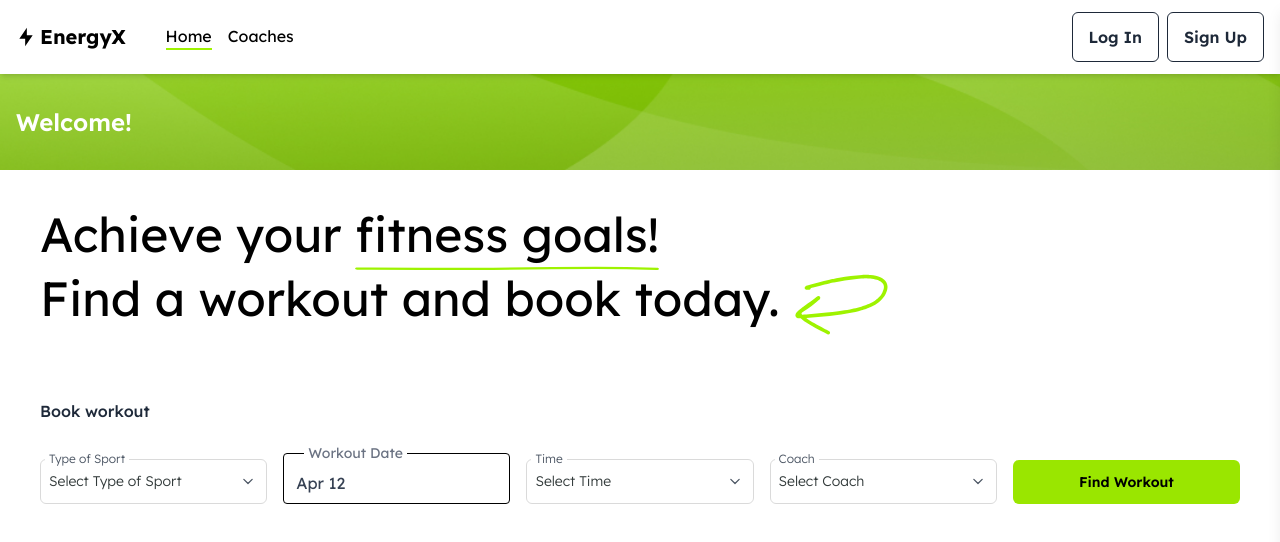
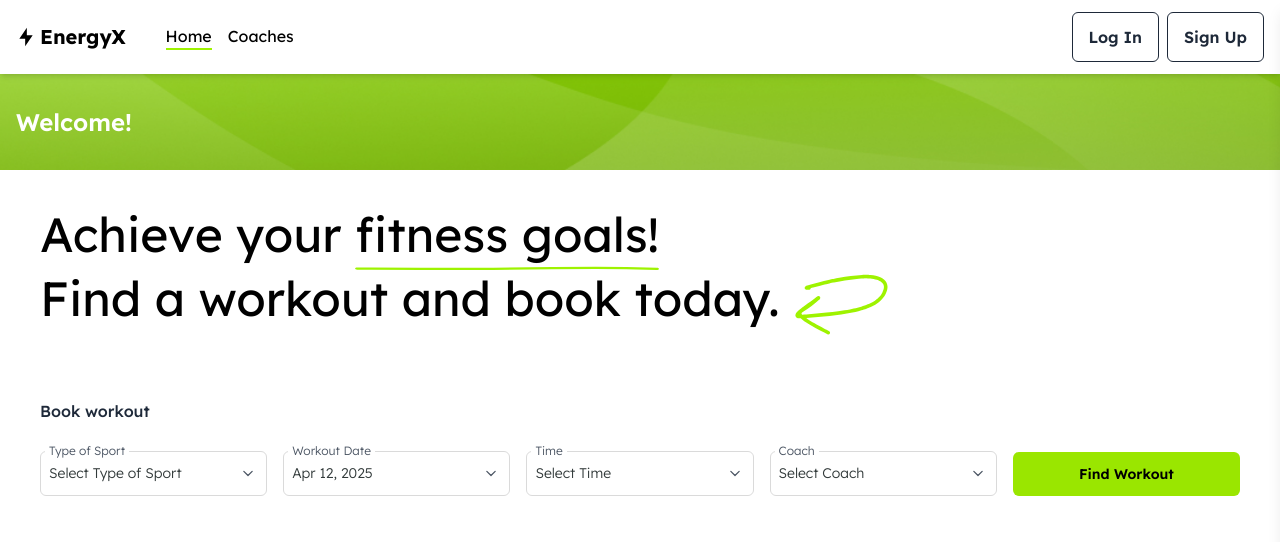
Before and after one commit to Saakshi0612/gym-app, a React (Vite) app in the folder frontend/gym-frontend-app/: page / in a window 1280 px wide. Shown: the top 542 px of the page. Built offline with nearby package versions, Linux system fonts and the light colour scheme.

Commit message:
datepicker field changed

```diff
--- a/frontend/gym-frontend-app/src/components/common/DatePickerField.tsx
+++ b/frontend/gym-frontend-app/src/components/common/DatePickerField.tsx
@@ -1,16 +1,19 @@
 import React, { useState, useRef, useEffect } from "react";
-import Calendar from "./Calender"; // Adjust import path
+import Calendar from "./Calender";
+import Dropdownsvg from "../../assets/dropdown.svg"
 
 interface DatePickerFieldProps {
   label: string;
   value: Date;
   onChange: (date: Date) => void;
+  error?: string;
 }
 
 const DatePickerField: React.FC<DatePickerFieldProps> = ({
   label,
   value,
   onChange,
+  error,
 }) => {
   const [currentDate, setCurrentDate] = useState(value);
   const [showCalendar, setShowCalendar] = useState(false);
@@ -26,16 +29,21 @@ const DatePickerField: React.FC<DatePickerFieldProps> = ({
     setCurrentDate(date);
   };
 
-  // Format the date to show only month and day
-  const formattedDate = value.toLocaleDateString('en-US', {
-    month: 'short',
-    day: 'numeric'
+  const formattedDate = value.toLocaleDateString("en-US", {
+    month: "short",
+    day: "numeric",
+    year: "numeric",
   });
 
-  // Close calendar if clicking outside
+  // Click outside to close
   useEffect(() => {
     const handleClickOutside = (event: MouseEvent) => {
-      if (ref.current && !ref.current.contains(event.target as Node)) {
+      if (
+        ref.current &&
+        !ref.current.contains(event.target as Node) &&
+        calendarRef.current &&
+        !calendarRef.current.contains(event.target as Node)
+      ) {
         setShowCalendar(false);
       }
     };
@@ -43,42 +51,41 @@ const DatePickerField: React.FC<DatePickerFieldProps> = ({
     return () => document.removeEventListener("mousedown", handleClickOutside);
   }, []);
 
-  // Check if calendar would go off-screen
-  const checkPosition = () => {
-    if (ref.current && calendarRef.current) {
-      const fieldRect = ref.current.getBoundingClientRect();
-      const calendarHeight = calendarRef.current.offsetHeight;
-      const viewportHeight = window.innerHeight;
-
-      // If there's not enough space below, position above
-      if (fieldRect.bottom + calendarHeight > viewportHeight && fieldRect.top > calendarHeight) {
-        return { top: 'auto', bottom: '100%', marginBottom: '5px' };
-      }
-    }
-
-    // Default position below the input
-    return { top: '100%', bottom: 'auto', marginTop: '5px' };
-  };
-
   return (
-    <div className="flex-1 relative" ref={ref}>
-      <fieldset className="border rounded px-3 py-2">
-        <legend className="text-sm mx-2 px-1 text-gray-500">{label}</legend>
-        <div
-          className="cursor-pointer text-gray-700"
-          onClick={() => setShowCalendar((prev) => !prev)}
+    <div className="relative z-30" ref={ref}>
+      <fieldset className="border rounded-md border-[#DADADA] py-1 font-[lexend] text-[#323A3A] text-[14px] font-[300] leading-[20px] bg-white">
+        <legend className="block font-[lexend] text-[12px] font-[300] leading-[16px] ml-1 px-1 bg-white text-[#4B5563]">
+          {label}
+        </legend>
+        <div className="relative">
+          <button
+            type="button"
+            onClick={() => setShowCalendar(!showCalendar)}
+            className="w-full p-2 pt-0 rounded bg-white flex justify-between items-center font-light"
           >
             {formattedDate}
+            <img
+              src={Dropdownsvg}
+              alt="Dropdown Icon"
+              className={`w-5 h-5 transition-transform duration-100 ${
+                showCalendar ? "rotate-180" : ""
+              }`}
+            />
+          </button>
         </div>
+      </fieldset>
+
+      {error && <span className="text-xs text-red-500 mt-1">{error}</span>}
 
       {showCalendar && (
         <div
           ref={calendarRef}
-            className="absolute z-100 bg-white border border-gray-200 rounded shadow-lg left-0"
+          className="absolute left-0 mt-1 bg-white border border-gray-200 rounded shadow-lg"
           style={{
-              width: "min(280px, 90vw)",
-              maxWidth: "100vw",
-              ...checkPosition()
+            width: ref.current ? `${ref.current.offsetWidth}px` : "280px",
+            zIndex: 50,
+            maxHeight: "350px",
+            overflowY: "auto"
           }}
         >
           <Calendar
@@ -89,7 +96,6 @@ const DatePickerField: React.FC<DatePickerFieldProps> = ({
           />
         </div>
       )}
-      </fieldset>
     </div>
   );
 };
```
Lines whose indentation alone changed are shown as unchanged.
